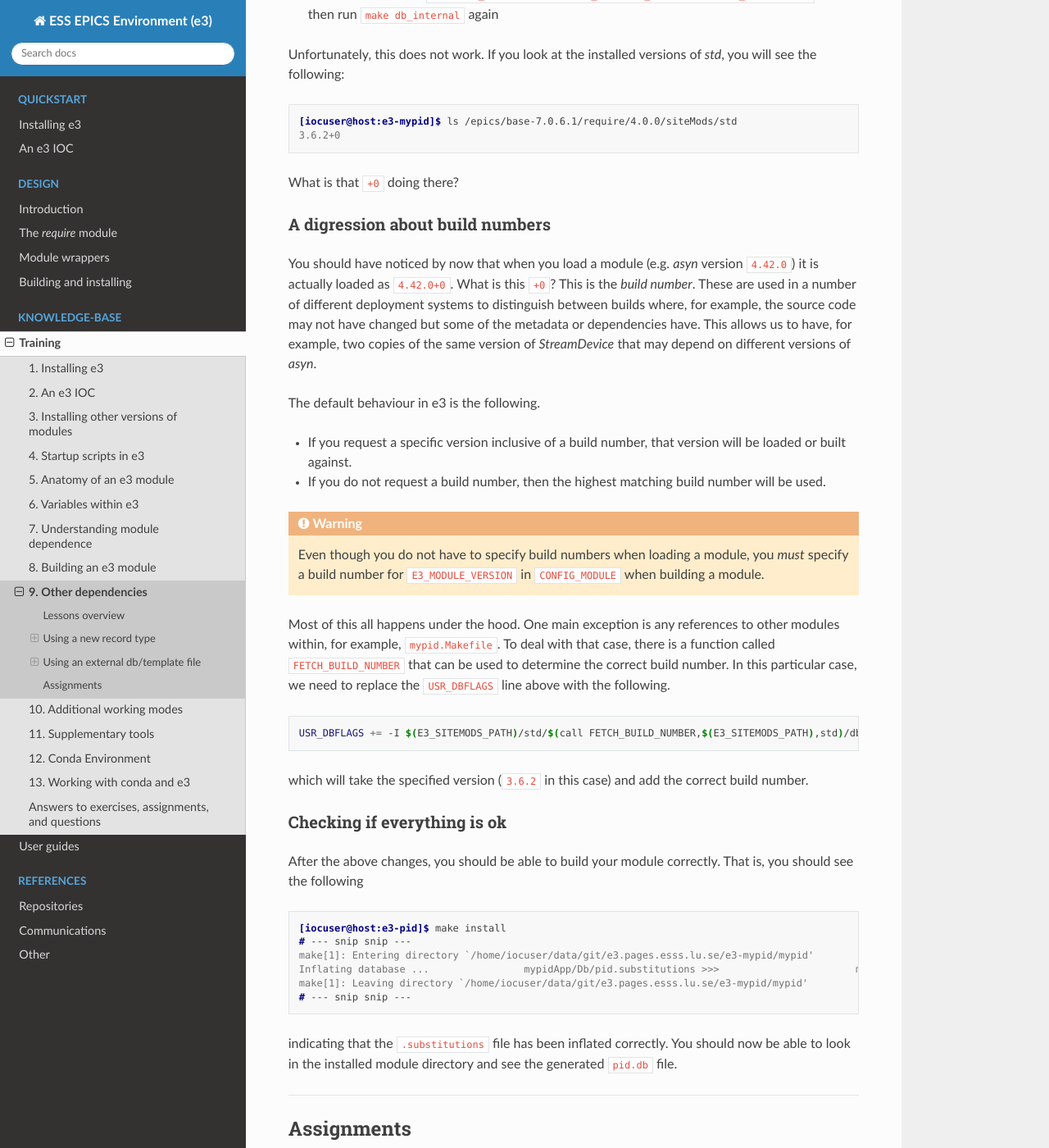
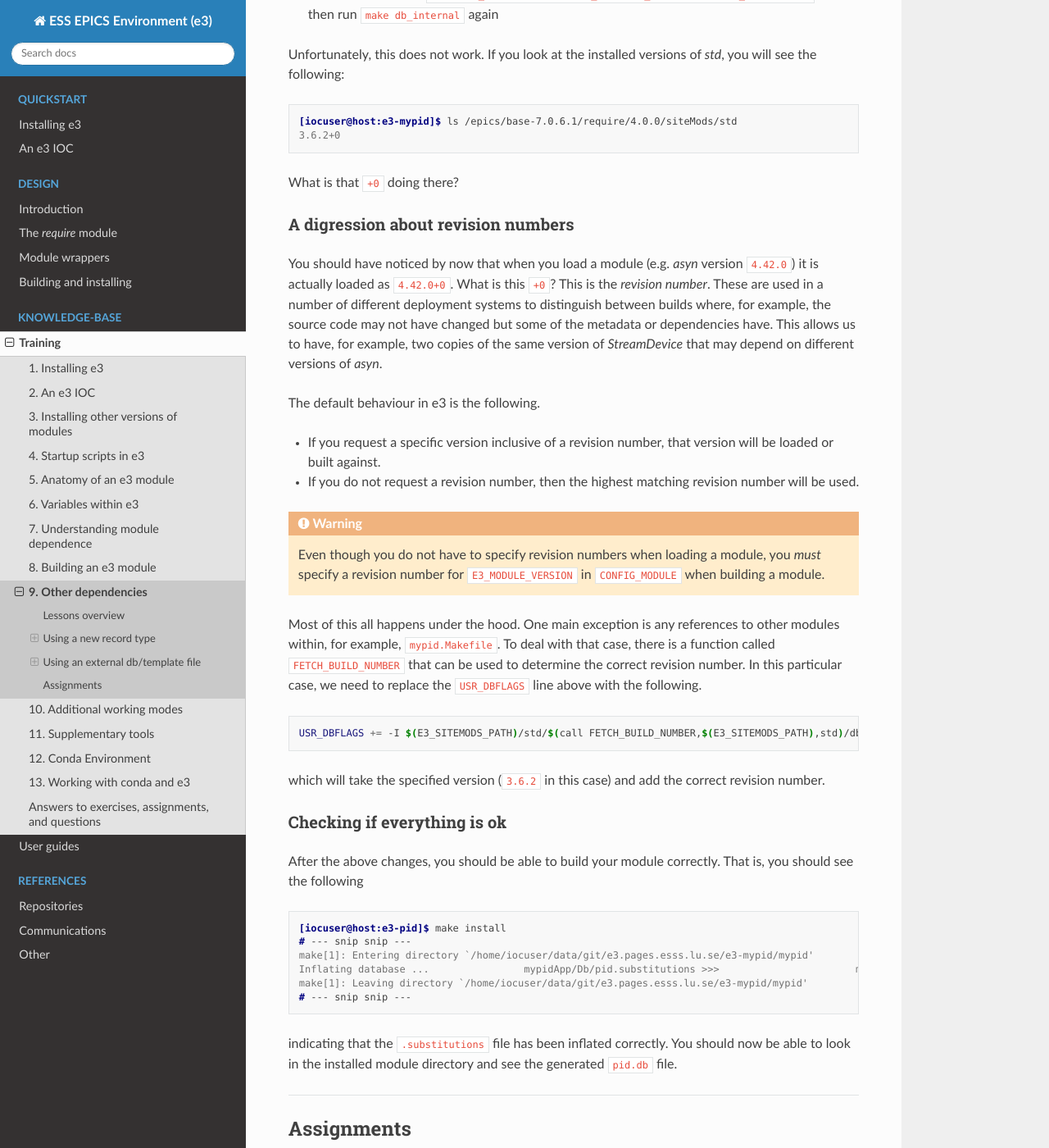
Before and after one commit to ttkorhonen/e3pages, a Sphinx documentation site: the page built from docs/kb/training/workbook/9_other_deps.md, in a window 1280 px wide and 1400 px high, scrolled down 4132 px. Shown: the whole window at 82% size. Built offline with Sphinx 7.4.7 and the Read the Docs theme 2.0.0, drawn with Linux system fonts in a browser that asks for light colours.

Commit message:
Replace build number with revision number

````diff
--- a/docs/kb/training/workbook/9_other_deps.md
+++ b/docs/kb/training/workbook/9_other_deps.md
@@ -215,11 +215,11 @@ Unfortunately, this does not work. If you look at the installed versions of
 
 What is that `+0` doing there?
 
-### A digression about build numbers
+### A digression about revision numbers
 
 You should have noticed by now that when you load a module (e.g. *asyn*
 version `4.42.0`) it is actually loaded as `4.42.0+0`. What is this `+0`?
-This is the *build number*. These are used in a number of different deployment
+This is the *revision number*. These are used in a number of different deployment
 systems to distinguish between builds where, for example, the source code may
 not have changed but some of the metadata or dependencies have. This allows us
 to have, for example, two copies of the same version of *StreamDevice* that may
@@ -227,21 +227,21 @@ depend on different versions of *asyn*.
 
 The default behaviour in e3 is the following.
 
-* If you request a specific version inclusive of a build number, that version
+* If you request a specific version inclusive of a revision number, that version
   will be loaded or built against.
-* If you do not request a build number, then the highest matching build number
+* If you do not request a revision number, then the highest matching revision number
   will be used.
 
 :::{warning}
-Even though you do not have to specify build numbers when loading a module, you
-_must_ specify a build number for `E3_MODULE_VERSION` in `CONFIG_MODULE` when
+Even though you do not have to specify revision numbers when loading a module, you
+_must_ specify a revision number for `E3_MODULE_VERSION` in `CONFIG_MODULE` when
 building a module.
 :::
 
 Most of this all happens under the hood. One main exception is any references to
 other modules within, for example, `mypid.Makefile`. To deal with that case,
 there is a function called `FETCH_BUILD_NUMBER` that can be used to determine
-the correct build number. In this particular case, we need to replace the
+the correct revision number. In this particular case, we need to replace the
 `USR_DBFLAGS` line above with the following.
 
 ```make
@@ -249,7 +249,7 @@ USR_DBFLAGS += -I $(E3_SITEMODS_PATH)/std/$(call FETCH_BUILD_NUMBER,$(E3_SITEMOD
 ```
 
 which will take the specified version (`3.6.2` in this case) and add the correct
-build number.
+revision number.
 
 ### Checking if everything is ok
 
````
Also changed, not shown: docs/design/2_require.md (+7 -7 lines), docs/kb/guide/articles/1_build_system_troubleshooting.md (+1 -1 lines), docs/kb/guide/articles/8_cheatsheet.md (+1 -1 lines).
